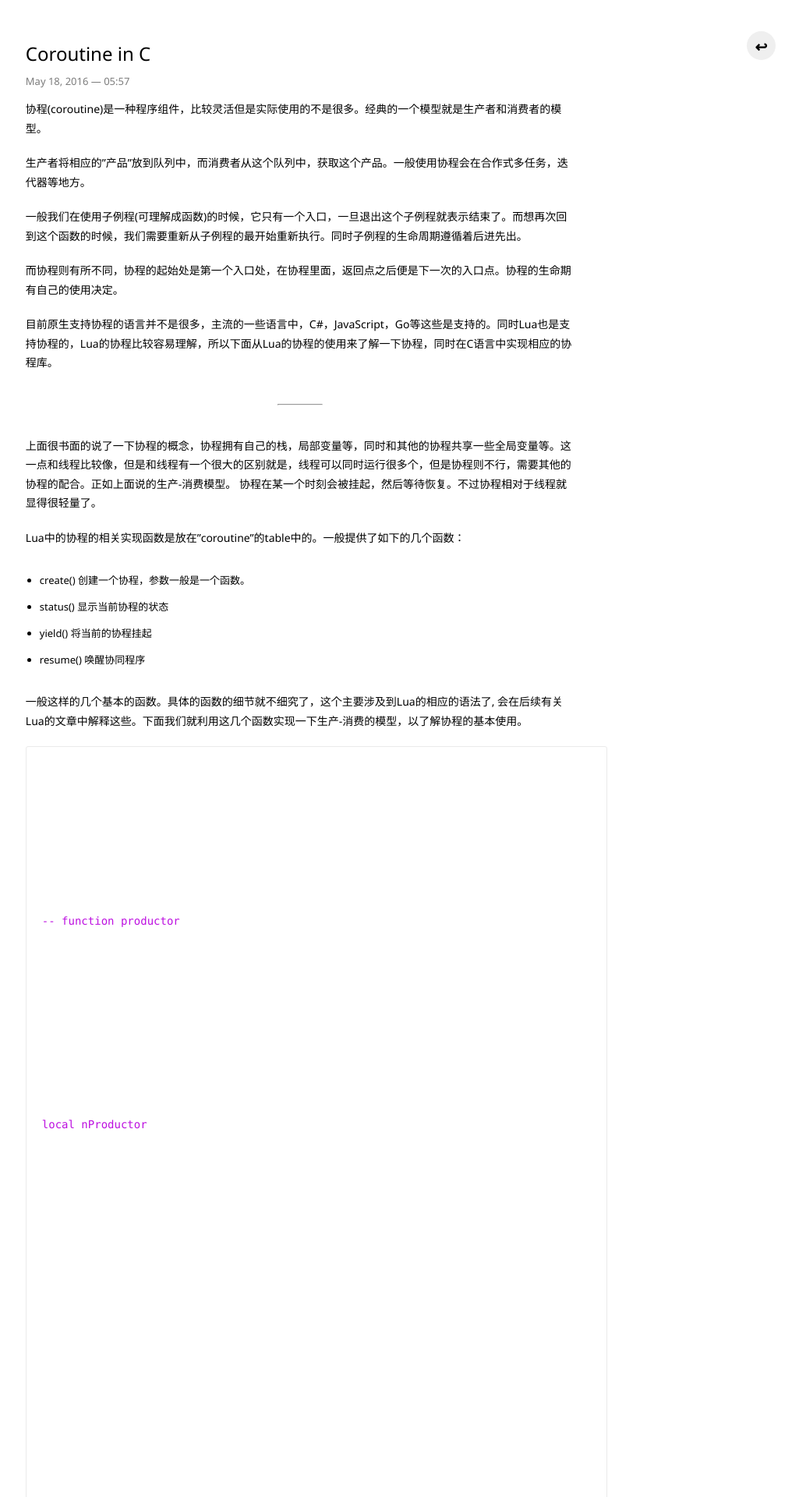
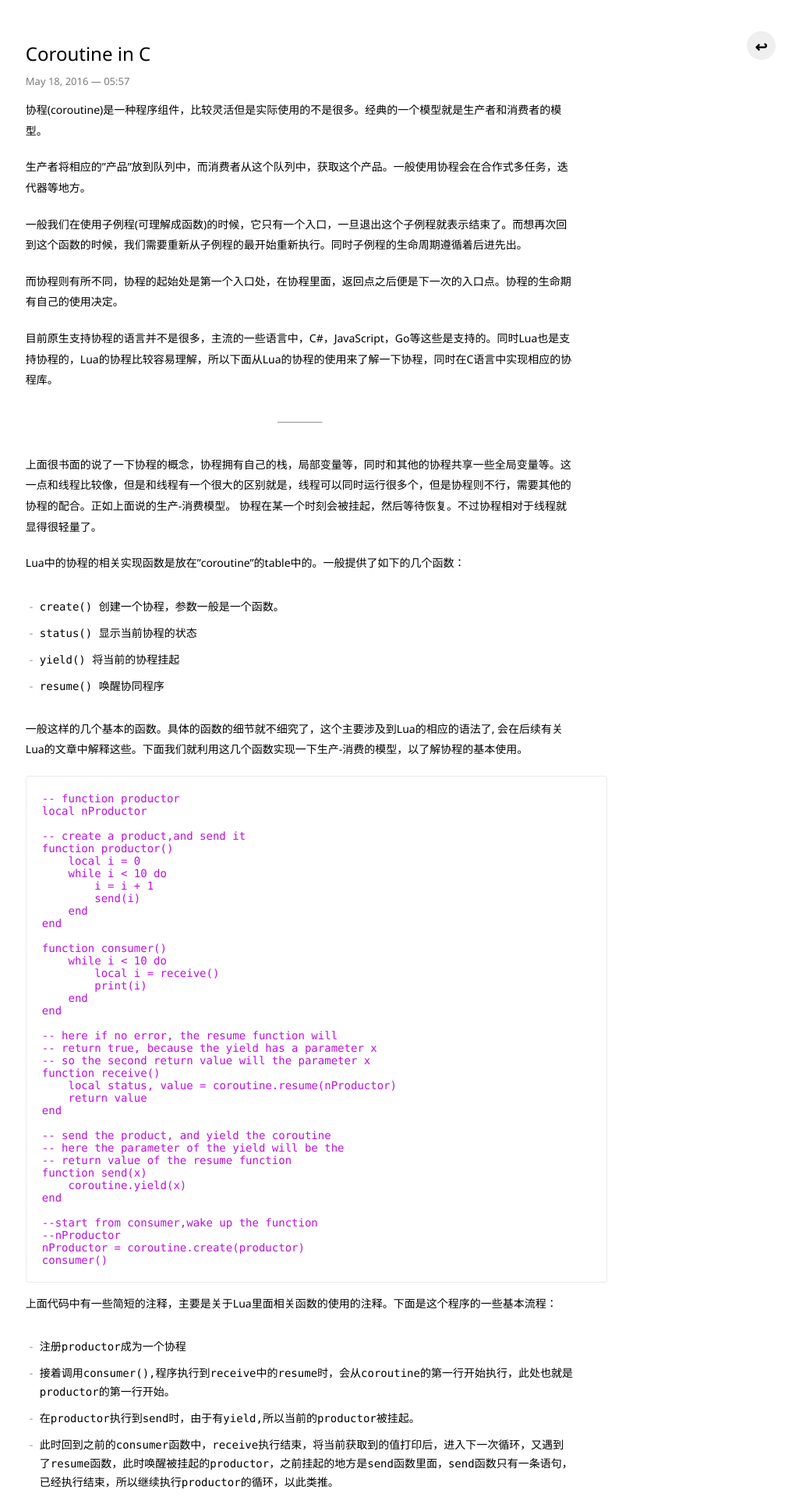
Before and after one commit to JesseEisen/JesseEisen.github.io, a Jekyll site: the page built from _posts/2016-05-18-coroutine.md, in a window 1280 px wide. Shown: the top 1920 px of the page at 78% size, without its empty margins (255-1280 px from the left). Built offline with Jekyll 4.4.1, drawn with Linux system fonts in a browser that asks for light colours.

Commit message:
change list style

```diff
--- a/css/posts.css
+++ b/css/posts.css
@@ -50,22 +50,32 @@ body {
 
  .post-content ul {
      margin: 30px 0;
-     list-style: disc;
+     list-style-type: none;
      padding: 0 0 0 18px;
  }
 
  li {
-     font-size: 13px;
+     font-size: 14px;
+     font-family: Menlo, Monaco, Lucida Console, Liberation Mono, Courier New, monospace, serif;
      margin-bottom: 10px;
      line-height: 24px;
  }
+
+ li::before {
+     content: "-";
+     display: inline-block;
+     color: rgb(153, 153, 153);
+     position: absolute;
+     margin-left: -15px;
+ }
+
  li.shallow {
      margin-bottom: 10px;
  }
 
  .post-content p {
      font-size: 14px;
-     line-height: 1.75em;
+     line-height: 1.9em;
      margin-bottom: 20px;;
  }
 
@@ -84,7 +94,7 @@ pre {
 }
 pre{
      padding: 20px 20px;
-     font-size: 14em;
+     font-size: 14px;
      color: rgb(189,16,224);
      border:1px solid;
      border-color: rgb(234,234,234);
```
